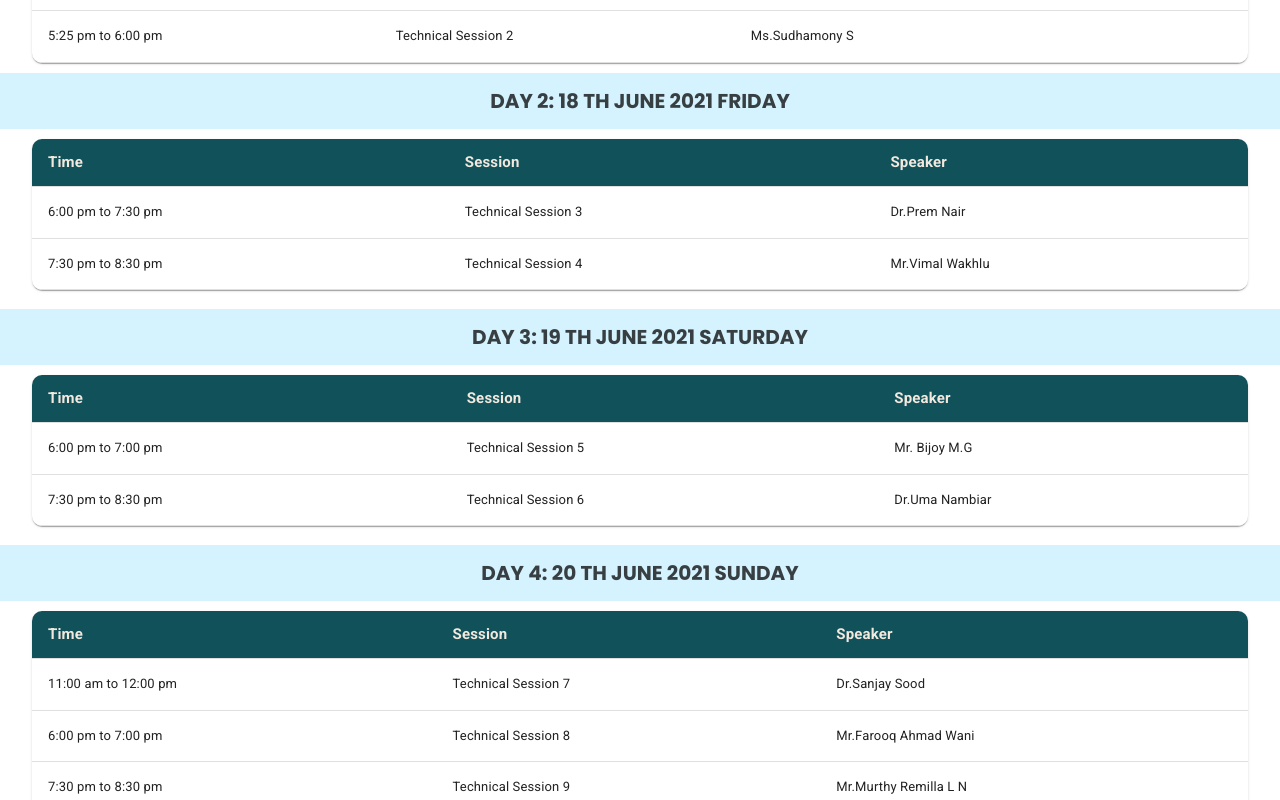
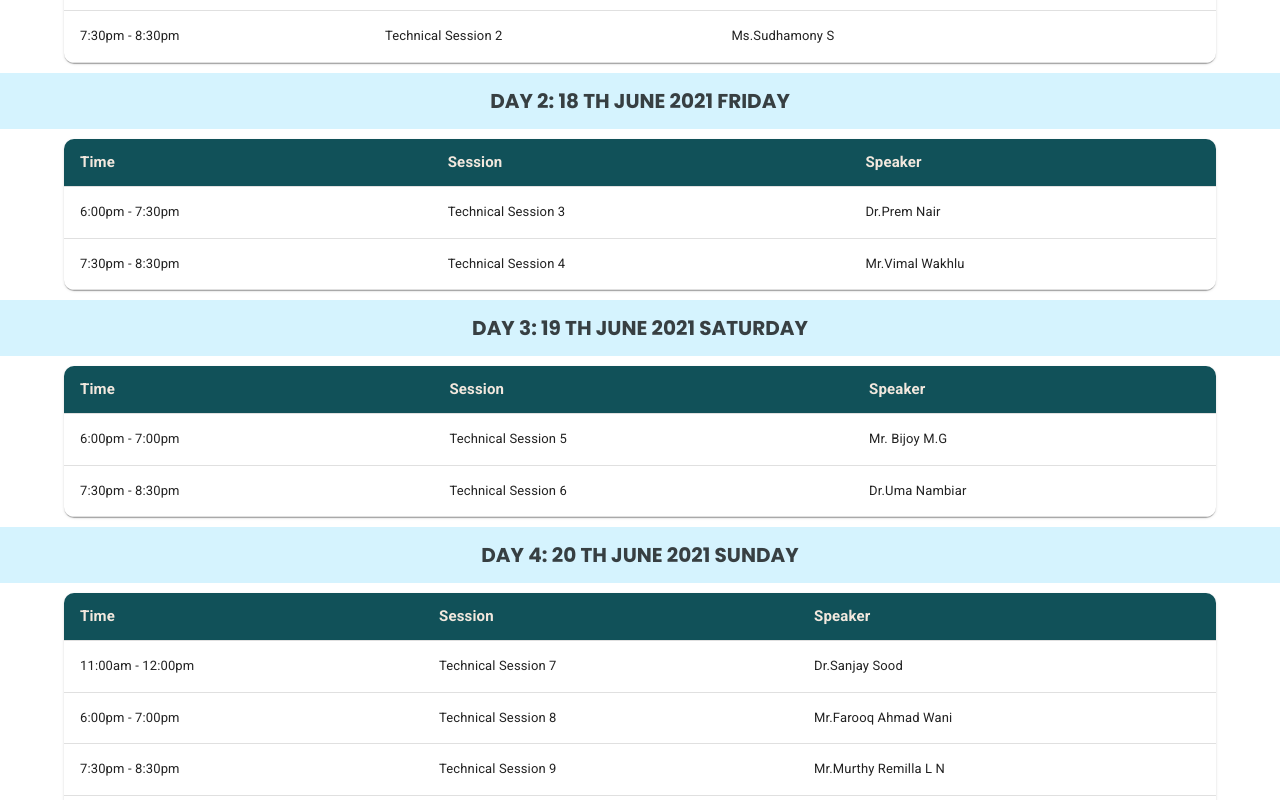
Before and after one commit to nijin26/synapsis_ieee_sb, a React (Create React App) app: page /#/schedules in a window 1280 px wide. Shown: the part 440-1240 px from the top of the page. Built offline with nearby package versions, Linux system fonts and the light colour scheme.

Commit message:
Typos fix

```diff
--- a/src/pages/Schedules/Schedules.jsx
+++ b/src/pages/Schedules/Schedules.jsx
@@ -20,7 +20,7 @@ const useStyles = makeStyles({
   tableContainer: {
     borderRadius: 10,
     margin: "0 auto",
-    maxWidth: "95%",
+    maxWidth: "90%",
   },
   tableHeaderCell: {
     fontSize: "1.5rem",
@@ -38,44 +38,30 @@ function createData(time, session, speaker) {
 }
 
 const firstDayRows = [
-  createData("5:00pm to 5:25 pm", "Inaugural Function", ""),
+  createData("5:00pm - 5:25pm", "Inaugural Function", ""),
   createData(
-    "5:25 pm to 6:00 pm",
+    "5:25pm - 6:00pm",
     "Technical Session 1",
     "Prof.(Dr) Mohanan Kunnummal"
   ),
-  createData(
-    "5:25 pm to 6:00 pm",
-    "Technical Session 2",
-    "Ms.Sudhamony S",
-    24,
-    6.0
-  ),
+  createData("7:30pm - 8:30pm", "Technical Session 2", "Ms.Sudhamony S"),
 ];
 
 const secondDayRows = [
-  createData("6:00 pm to 7:30 pm", "Technical Session 3", "Dr.Prem Nair"),
-  createData("7:30 pm to 8:30 pm", "Technical Session 4", "Mr.Vimal Wakhlu"),
+  createData("6:00pm - 7:30pm", "Technical Session 3", "Dr.Prem Nair"),
+  createData("7:30pm - 8:30pm", "Technical Session 4", "Mr.Vimal Wakhlu"),
 ];
 
 const thirdDayRows = [
-  createData("6:00 pm to 7:00 pm", "Technical Session 5", "Mr. Bijoy M.G"),
-  createData("7:30 pm to 8:30 pm", "Technical Session 6", "Dr.Uma Nambiar"),
+  createData("6:00pm - 7:00pm", "Technical Session 5", "Mr. Bijoy M.G"),
+  createData("7:30pm - 8:30pm", "Technical Session 6", "Dr.Uma Nambiar"),
 ];
 
 const fourthDayRows = [
-  createData("11:00 am to 12:00 pm", "Technical Session 7", "Dr.Sanjay Sood"),
-  createData(
-    "6:00 pm to 7:00 pm",
-    "Technical Session 8",
-    "Mr.Farooq Ahmad Wani"
-  ),
-  createData(
-    "7:30 pm to 8:30 pm",
-    "Technical Session 9",
-    "Mr.Murthy Remilla L N"
-  ),
-  createData("8:30 pm", "Valedictory Function", ""),
+  createData("11:00am - 12:00pm", "Technical Session 7", "Dr.Sanjay Sood"),
+  createData("6:00pm - 7:00pm", "Technical Session 8", "Mr.Farooq Ahmad Wani"),
+  createData("7:30pm - 8:30pm", "Technical Session 9", "Mr.Murthy Remilla L N"),
+  createData("8:30pm", "Valedictory Function", ""),
 ];
 
 const Schedules = () => {
--- a/src/pages/Schedules/Schedules.module.scss
+++ b/src/pages/Schedules/Schedules.module.scss
@@ -16,9 +16,9 @@
     }
   }
 
-  & > section {
-    min-height: 20vh;
-  }
+  // & section {
+  //   min-height: 20vh;
+  // }
 
   & > .date {
     margin: 1rem auto;
```
